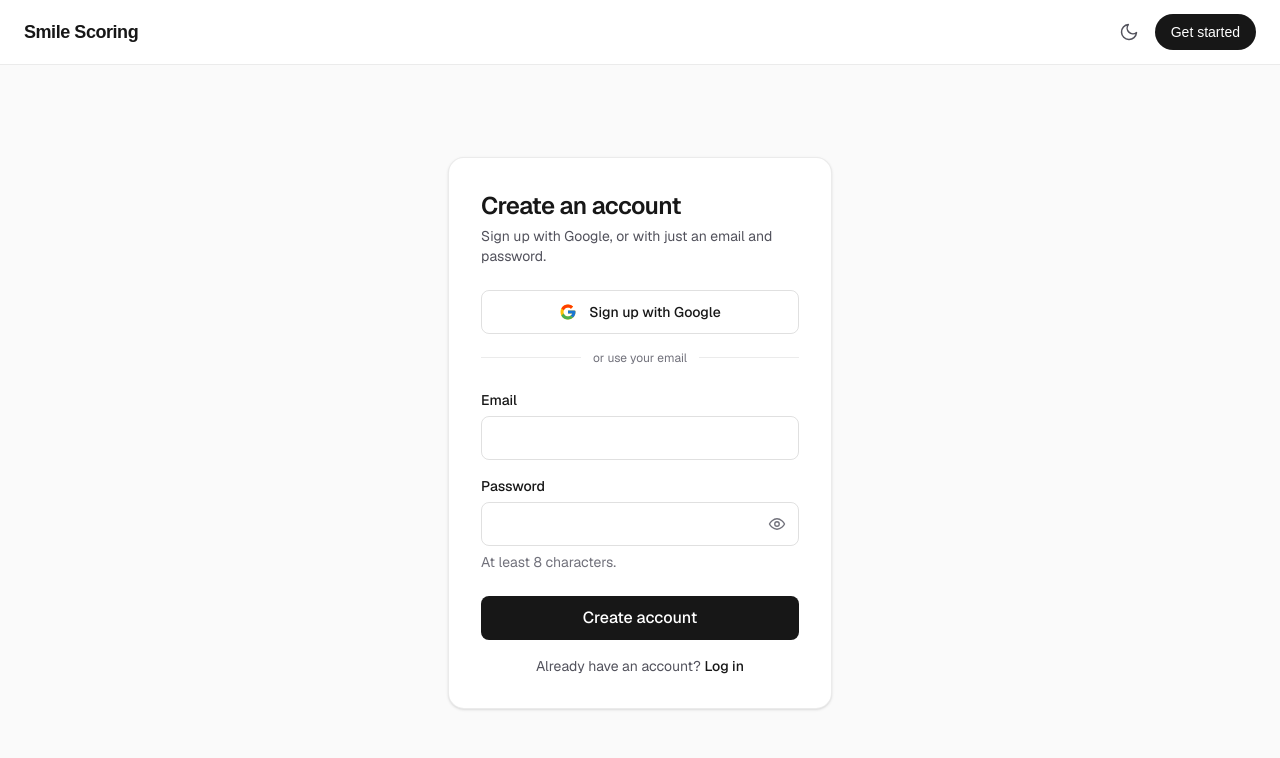
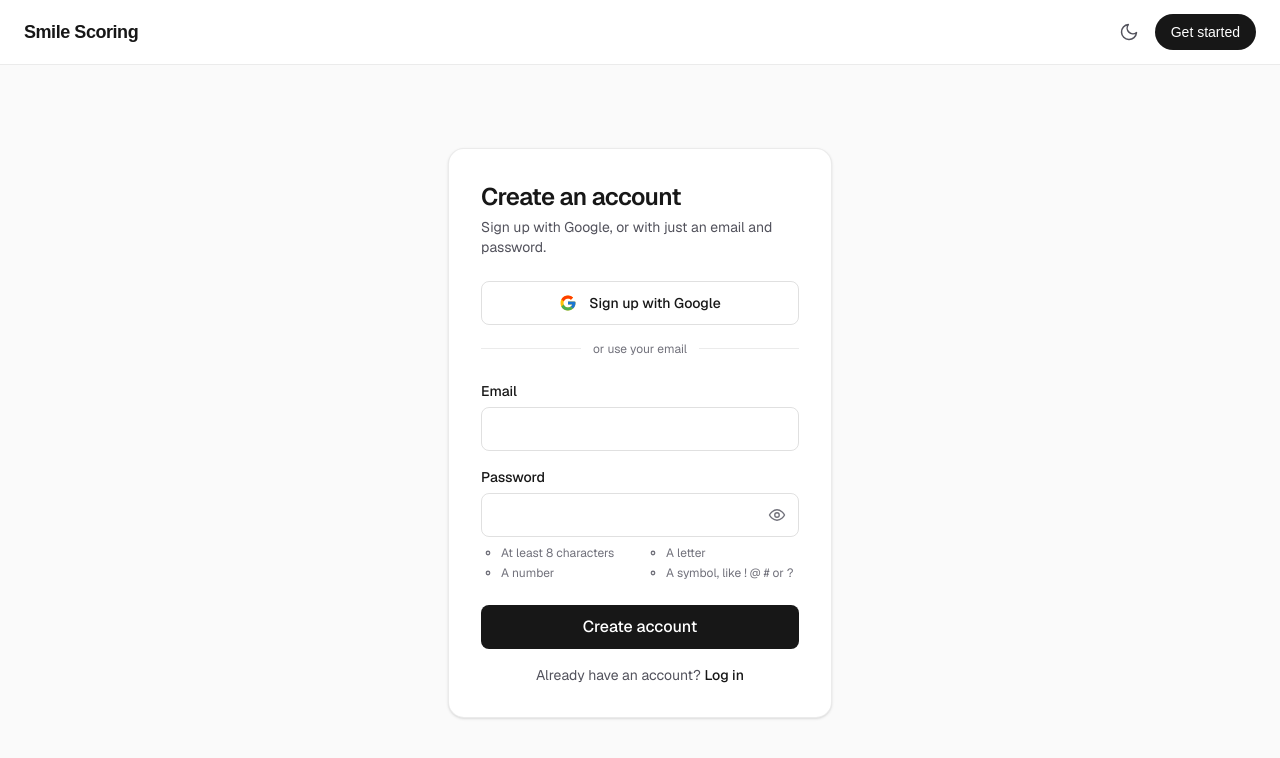
Before and after one commit to sarvessveeriyah2312/smile-scoring-assessment, a Next.js app in the folder frontend/: page /register in a window 1280 px wide. Shown: the top 758 px of the page. Built offline with nearby package versions, Linux system fonts and the light colour scheme; no server answers.

Commit message:
Update registration password policy

```diff
--- a/frontend/src/app/(site)/register/register-form.tsx
+++ b/frontend/src/app/(site)/register/register-form.tsx
@@ -2,7 +2,7 @@
 
 import Link from "next/link";
 import { useRouter } from "next/navigation";
-import { useActionState } from "react";
+import { useActionState, useState } from "react";
 import { FormField } from "@/components/form-field";
 import { apiFetch } from "@/lib/api";
 
@@ -15,12 +15,26 @@ type State =
 
 const FRIENDLY_MESSAGES: Record<keyof FieldErrors, string> = {
   email: "That doesn't look like a valid email address.",
-  password: "Your password needs to be between 8 and 128 characters.",
+  password: "Use 8–128 characters with at least one letter, one number and one symbol.",
 };
+
+// Same rules as RegisterRequest in backend/users/schemas.py.
+function passwordRules(password: string) {
+  return [
+    { label: "At least 8 characters", met: password.length >= 8 && password.length <= 128 },
+    { label: "A letter", met: /\p{L}/u.test(password) },
+    { label: "A number", met: /\p{N}/u.test(password) },
+    { label: "A symbol, like ! @ # or ?", met: /[^\p{L}\p{N}\s]/u.test(password) },
+  ];
+}
 
 async function register(_prev: State, formData: FormData): Promise<State> {
   const email = String(formData.get("email") ?? "").trim();
   const password = String(formData.get("password") ?? "");
+
+  if (passwordRules(password).some((rule) => !rule.met)) {
+    return { status: "error", email, fields: { password: FRIENDLY_MESSAGES.password } };
+  }
 
   type RegisterResponse = {
     email?: string;
@@ -57,9 +71,12 @@ async function register(_prev: State, formData: FormData): Promise<State> {
 
 export function RegisterForm() {
   const router = useRouter();
+  const [password, setPassword] = useState("");
 
   const [state, formAction, pending] = useActionState(async (prev: State, formData: FormData) => {
     const next = await register(prev, formData);
+    // React clears the form after submitting, so clear the checklist with it.
+    setPassword("");
     // Account's ready, so send them straight to log in with it. The flag just
     // tells the login page to say "your account is ready".
     if (next.status === "success") router.push("/login?registered=1");
@@ -90,9 +107,21 @@ export function RegisterForm() {
         name="password"
         type="password"
         autoComplete="new-password"
-        hint="At least 8 characters."
+        onChange={(e) => setPassword(e.target.value)}
+        aria-describedby={fields?.password ? "password-error password-rules" : "password-rules"}
         error={fields?.password}
       />
+      <ul id="password-rules" className="-mt-2 grid grid-cols-2 gap-x-3 gap-y-1 text-xs">
+        {passwordRules(password).map((rule) => (
+          <li key={rule.label} className={`flex items-center gap-1.5 ${rule.met ? "text-green-700 dark:text-green-400" : "text-zinc-500"}`}>
+            <svg className="h-3.5 w-3.5 shrink-0" viewBox="0 0 24 24" fill="none" stroke="currentColor" strokeWidth="2.2" strokeLinecap="round" strokeLinejoin="round" aria-hidden="true">
+              {rule.met ? <path d="m5 12 5 5 9-10" /> : <circle cx="12" cy="12" r="3" />}
+            </svg>
+            {rule.label}
+            <span className="sr-only">{rule.met ? "(done)" : "(not yet)"}</span>
+          </li>
+        ))}
+      </ul>
 
       <button
         type="submit"
```
Also changed, not shown: 2 other files (tests, documents, lock files or other folders).
